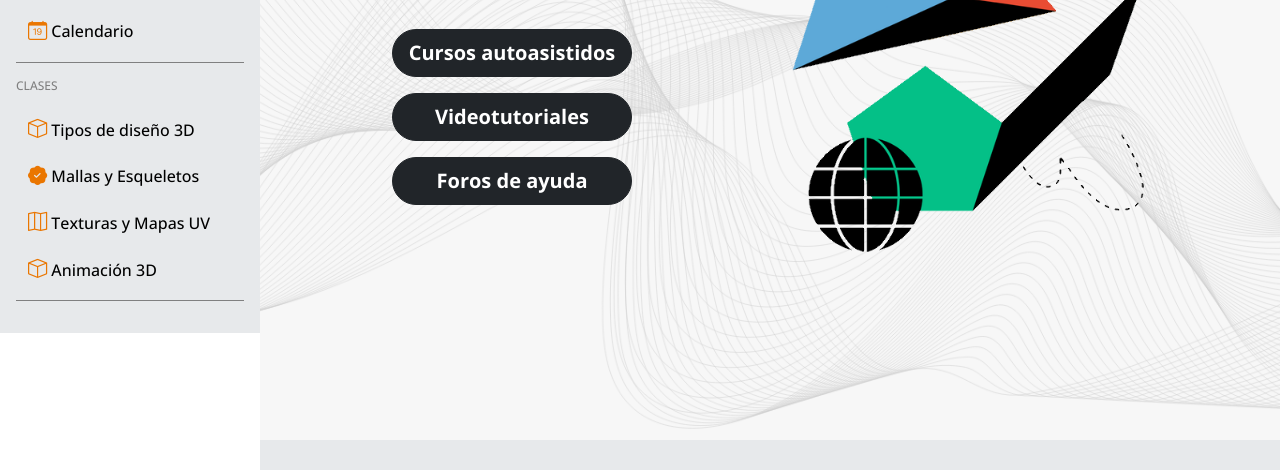
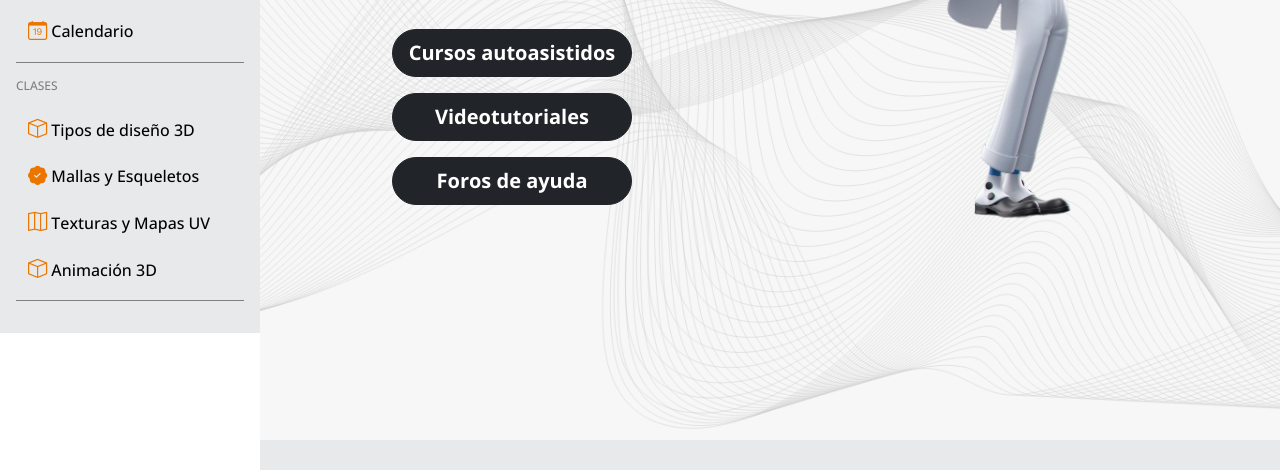
Before and after one commit to costainaki/ProyectoIntegrador3D, a plain HTML site: page index.html in a window 1280 px wide. Shown: the part 330-800 px from the top of the page. Drawn offline with nearby package versions, Linux system fonts and the light colour scheme.

Commit message:
img nueva

```diff
--- a/index.html
+++ b/index.html
@@ -91,14 +91,14 @@
               </div>
             </div>
             <div class="col-md-6 mt-4 d-flex flex-column align-items-center">
-              <img src="images/shapes.png" alt="shapes" class="img-fluid"
+              <img src="images/frontpage-img.png" alt="frontpage-img" class="img-fluid"
                 style="max-height: 450px;">
             </div>
           </div>
         </div>
       </section>
     </div>
-    <footer class="text-center py-3 mt-5 border-top  footer">
+    <footer class="text-center py-3 mt-5 border-top footer">
       <p class="mb-0 text-muted small">© Agostina Collado, Iñaki Costa,
         Fabrizio Rolón</p>
     </footer>
```
